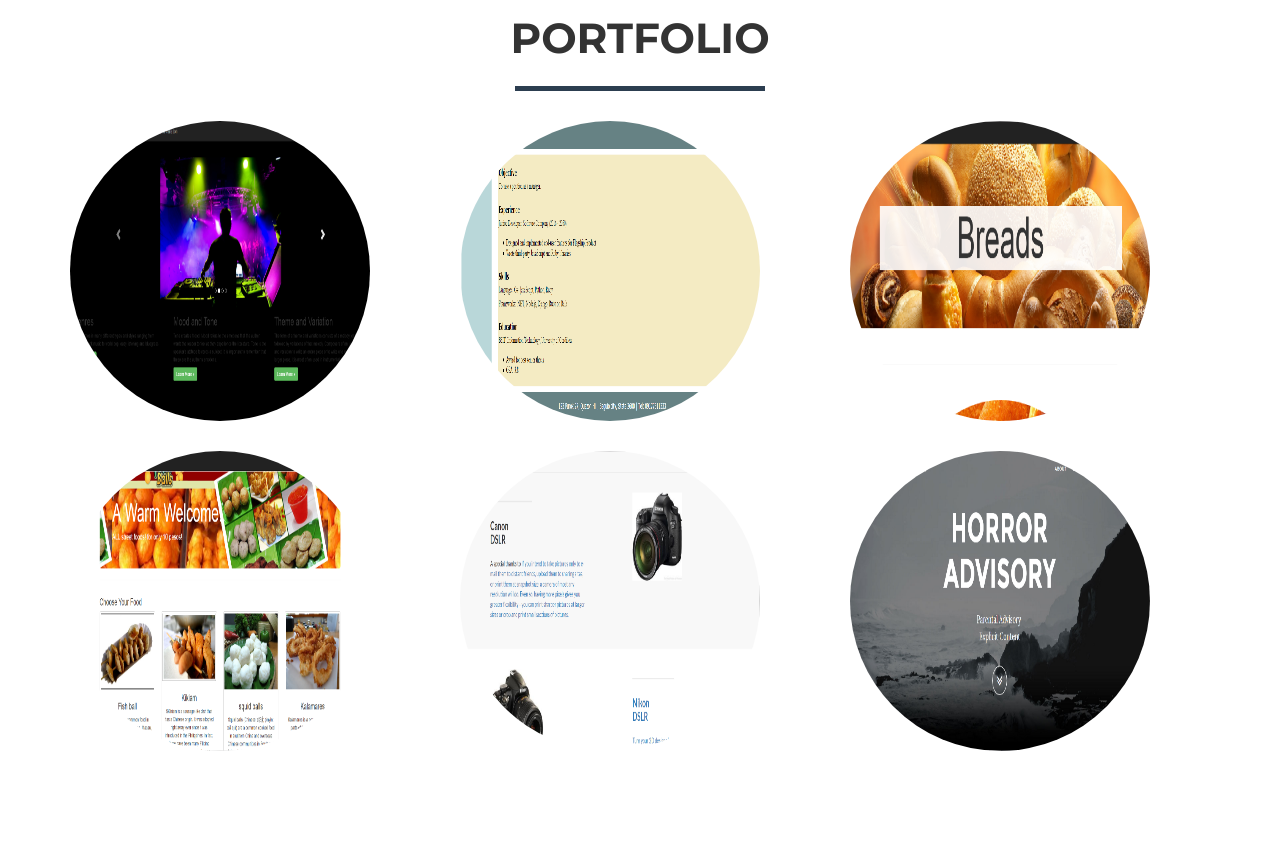
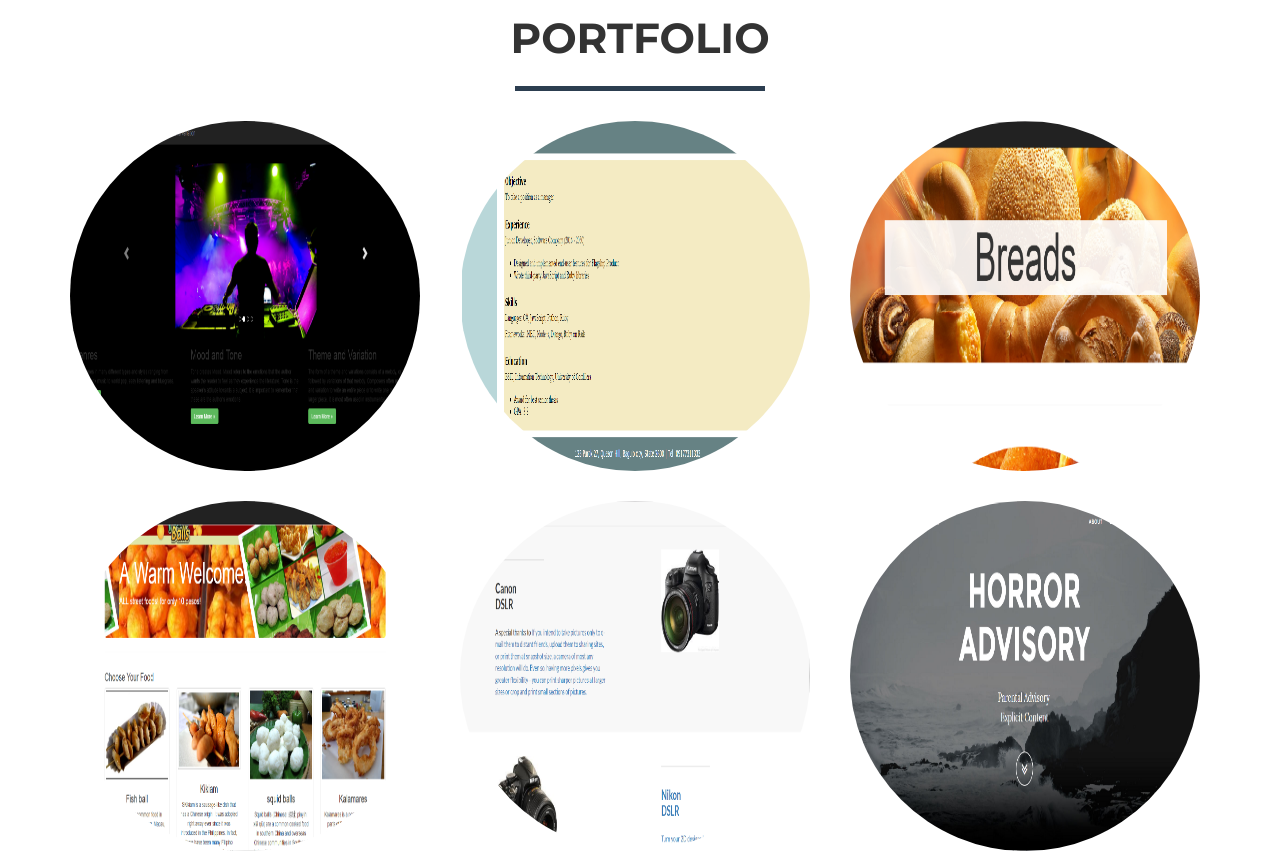
Before and after one commit to applepen322/testsite, a website: page index.html in a window 1280 px wide. Shown: the part 820-1674 px from the top of the page. Drawn offline with nearby package versions, Linux system fonts and the light colour scheme.

Commit message:
Update index.html

```diff
--- a/index.html
+++ b/index.html
@@ -94,7 +94,7 @@
                                 <i class="fa fa-search-plus fa-3x"></i>
                             </div>
                         </div>
-                        <img src="blink.png" class="img-circle" alt="" width = 300 height = 300>
+                        <img src="blink.png" class="img-circle" alt="" width = 350 height = 350>
                     </a>
                 </div>
                 <div class="col-sm-4 portfolio-item">
@@ -104,7 +104,7 @@
                                 <i class="fa fa-search-plus fa-3x"></i>
                             </div>
                         </div>
-                        <img src="resume.png" class="img-circle" alt="" width = 300 height = 300>
+                        <img src="resume.png" class="img-circle" alt="" width = 350 height = 350>
                     </a>
                 </div>
                 <div class="col-sm-4 portfolio-item">
@@ -114,7 +114,7 @@
                                 <i class="fa fa-search-plus fa-3x"></i>
                             </div>
                         </div>
-                        <img src="bread.png" class="img-circle" alt="" width = 300 height = 300>
+                        <img src="bread.png" class="img-circle" alt="" width = 350 height = 350>
                     </a>
                 </div>
                <div class="col-sm-4 portfolio-item">
@@ -124,7 +124,7 @@
                                 <i class="fa fa-search-plus fa-3x"></i>
                             </div>
                         </div>
-                        <img src="street.png" class="img-circle" alt="" width = 300 height = 300>
+                        <img src="street.png" class="img-circle" alt="" width = 350 height = 350>
                     </a>
                 </div>
                <div class="col-sm-4 portfolio-item">
@@ -134,7 +134,7 @@
                                 <i class="fa fa-search-plus fa-3x"></i>
                             </div>
                         </div>
-                        <img src="grow.jpg" class="img-circle" alt="" width = 300 height = 300>
+                        <img src="grow.jpg" class="img-circle" alt="" width = 350 height = 350>
                     </a>
                 </div>
                 <div class="col-sm-4 portfolio-item">
@@ -144,7 +144,7 @@
                                 <i class="fa fa-search-plus fa-3x"></i>
                             </div>
                         </div>
-                        <img src="horror.jpg" class="img-circle" alt="" width = 300 height = 300>
+                        <img src="horror.jpg" class="img-circle" alt="" width = 350 height = 350>
                     </a>
                 </div>
             </div>
```
